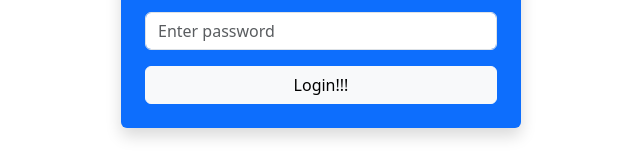
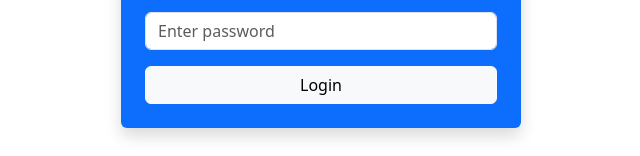
Before and after one commit to ademademii/EPoll, a Next.js app: page /login in a window 1280 px wide. Shown: the part 432-588 px from the top of the page, without its empty margins (319-959 px from the left). Built offline with nearby package versions, Linux system fonts and the light colour scheme.

Commit message:
test again for commits!

```diff
--- a/src/Components/LoginForm.js
+++ b/src/Components/LoginForm.js
@@ -60,7 +60,7 @@ export default function LoginForm(){
                     </Form.Group>
 
                     <Button variant="light" type="submit" className="w-100">
-                        Login!!!
+                        Login
                     </Button>
                 </Form>
 
```
